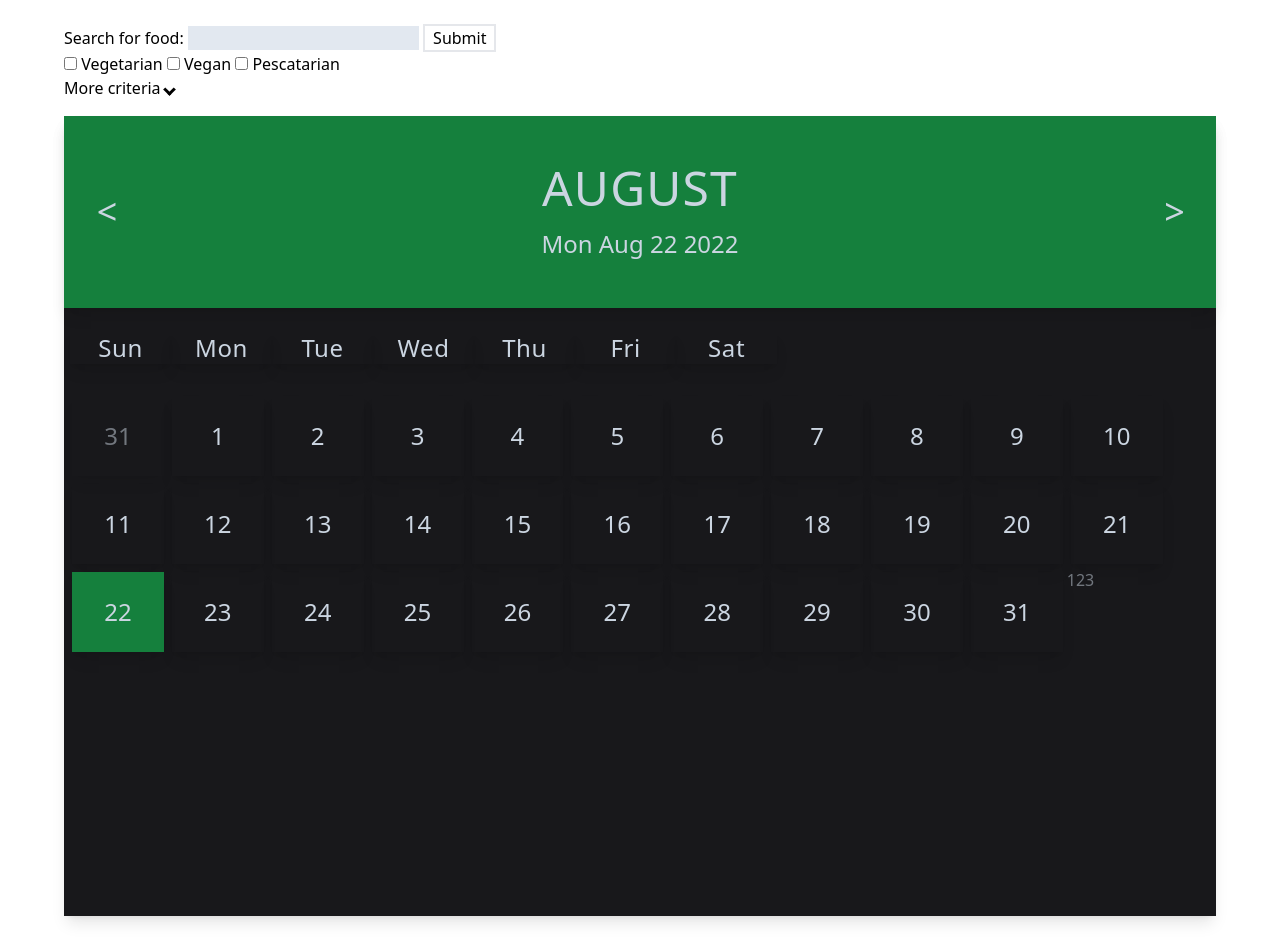
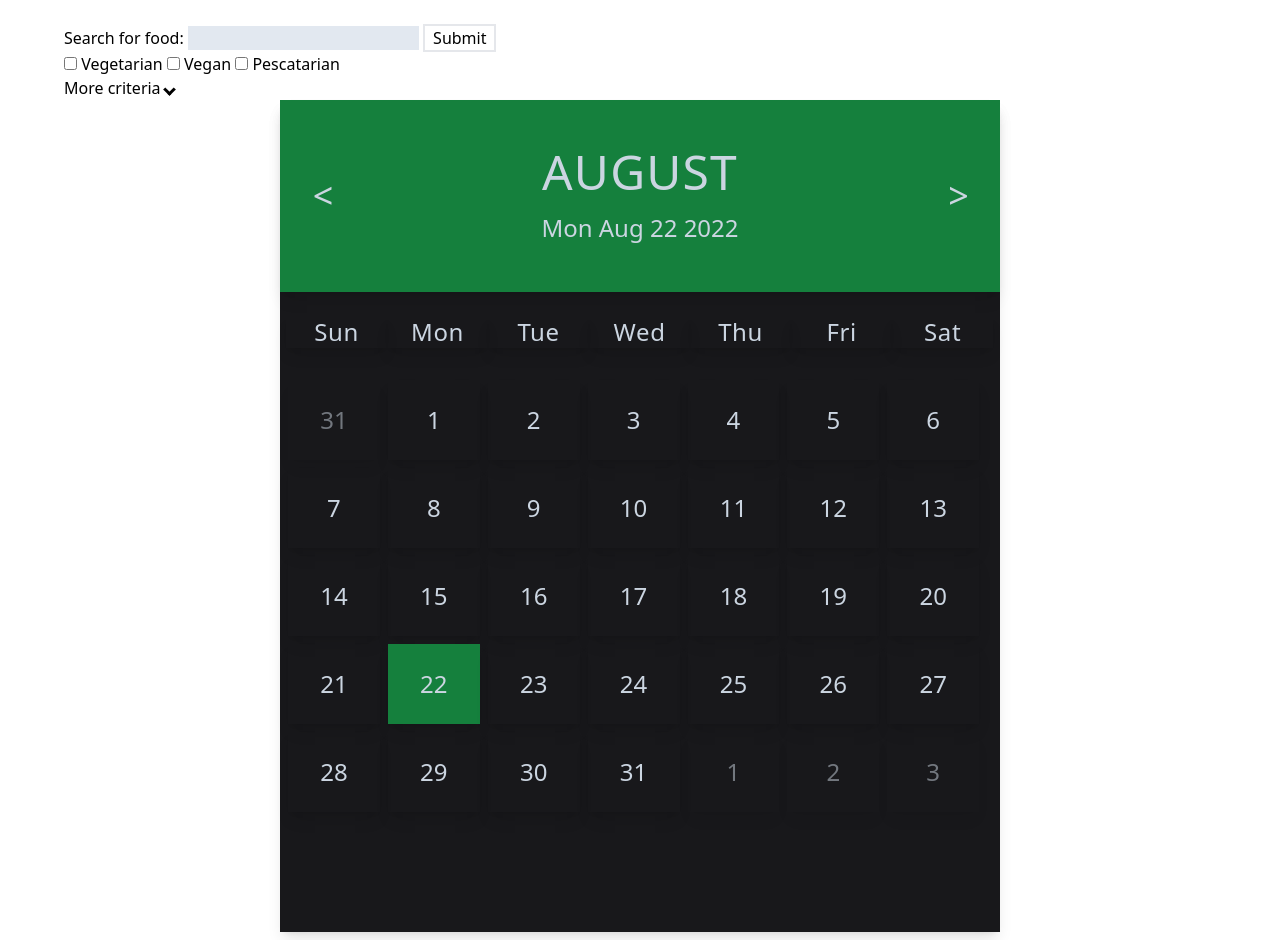
Before and after one commit to AxelBroeglin/a-table, a PHP site: page / in a window 1280 px wide. Shown: the part 88-1028 px from the top of the page. Run offline with PHP 8.4, Linux system fonts and the light colour scheme.

Commit message:
Calendar ready

```diff
--- a/public/index.html
+++ b/public/index.html
@@ -131,8 +131,8 @@
     </section><!-- End of result container -->
 
     <!-- Calendar container -->
-    <section class="calendar-container w-full h-full bg-slate-900 text-slate-300	flex justify-center	items-center	">
-      <div class="calendar w-full	h-screen		bg-zinc-900	shadow-lg">
+    <section class="calendar-container w-full h-screen text-slate-300	flex justify-center	items-center	">
+      <div class="calendar	bg-zinc-900	shadow-lg">
         <div class="month w-full	h-48	bg-green-700	flex justify-between	items-center py-0	px-8	text-center	shadow-lg">
           <i class="fas fa-angle-left prev cursor-pointer text-4xl	"><</i>
           <div class="date">
--- a/public/script.js
+++ b/public/script.js
@@ -185,7 +185,7 @@ const renderCalendar = () => {
   let days = "";
 
   for (let x = firstDayIndex; x > 0; x--) {
-    days += `<div class="prev-date text-2xl	m-1	days-div-width h-20	flex justify-center items-center shadow-lg hover:border-solid hover:border-2 hover:bg-gray-900 hover:border-gray-300 hover:cursor-pointer opacity-50">${prevLastDay - x + 1}</div>`;
+    days += `<div class="prev-date text-2xl	m-1	days-div-width h-20	flex justify-center items-center shadow-lg hover:border-solid hover:border-2 hover:bg-gray-800 hover:border-gray-300 hover:cursor-pointer opacity-50">${prevLastDay - x + 1}</div>`;
   }
 
   for (let i = 1; i <= lastDay; i++) {
@@ -193,14 +193,14 @@ const renderCalendar = () => {
       i === new Date().getDate() &&
       date.getMonth() === new Date().getMonth()
     ) {
-      days += `<div class="today text-2xl m-1 days-div-width h-20	flex justify-center items-center shadow-lg bg-green-700">${i}</div>`;
+      days += `<div class="today text-2xl m-1 days-div-width h-20	flex justify-center items-center shadow-lg bg-green-700 hover:cursor-pointer">${i}</div>`;
     } else {
-      days += `<div class="text-2xl	m-1	days-div-width h-20	flex justify-center items-center shadow-lg hover:border-solid hover:border-2 hover:bg-gray-900 hover:border-gray-300 hover:cursor-pointer">${i}</div>`;
+      days += `<div class="text-2xl	m-1	days-div-width h-20	flex justify-center items-center shadow-lg hover:border-solid hover:border-2 hover:bg-gray-800	 hover:border-gray-300 hover:cursor-pointer">${i}</div>`;
     }
   }
 
   for (let j = 1; j <= nextDays; j++) {
-    days += `<div class="next-date opacity-50">${j}</div>`;
+    days += `<div class="next-date text-2xl	m-1	days-div-width h-20	flex justify-center items-center shadow-lg hover:border-solid hover:border-2 hover:bg-gray-800	 hover:border-gray-300 hover:cursor-pointer  opacity-50">${j}</div>`;
     monthDays.innerHTML = days;
   }
 };
--- a/public/styles.css
+++ b/public/styles.css
@@ -657,10 +657,6 @@ video {
   width: 100%;
 }
 
-.w-1\/3 {
-  width: 33.333333%;
-}
-
 .w-1\/2 {
   width: 50%;
 }
@@ -733,11 +729,6 @@ video {
 .bg-slate-200 {
   --tw-bg-opacity: 1;
   background-color: rgb(226 232 240 / var(--tw-bg-opacity));
-}
-
-.bg-slate-900 {
-  --tw-bg-opacity: 1;
-  background-color: rgb(15 23 42 / var(--tw-bg-opacity));
 }
 
 .bg-zinc-900 {
@@ -879,6 +870,11 @@ video {
   -webkit-transform: rotate(45deg);
 }
 
+.calendar{
+  width: 45rem;
+  height: 52rem;
+}
+
 .days-width{
   width:calc(44.2rem / 7);
 }
@@ -904,9 +900,9 @@ video {
   border-color: rgb(209 213 219 / var(--tw-border-opacity));
 }
 
-.hover\:bg-gray-900:hover {
+.hover\:bg-gray-800:hover {
   --tw-bg-opacity: 1;
-  background-color: rgb(17 24 39 / var(--tw-bg-opacity));
+  background-color: rgb(31 41 55 / var(--tw-bg-opacity));
 }
 
 .hover\:text-black:hover {
--- a/src/styles.css
+++ b/src/styles.css
@@ -20,6 +20,11 @@
     -webkit-transform: rotate(45deg);
   }
 
+.calendar{
+  width: 45rem;
+  height: 52rem;
+}
+
   .days-width{
    width:calc(44.2rem / 7);
   }
```
